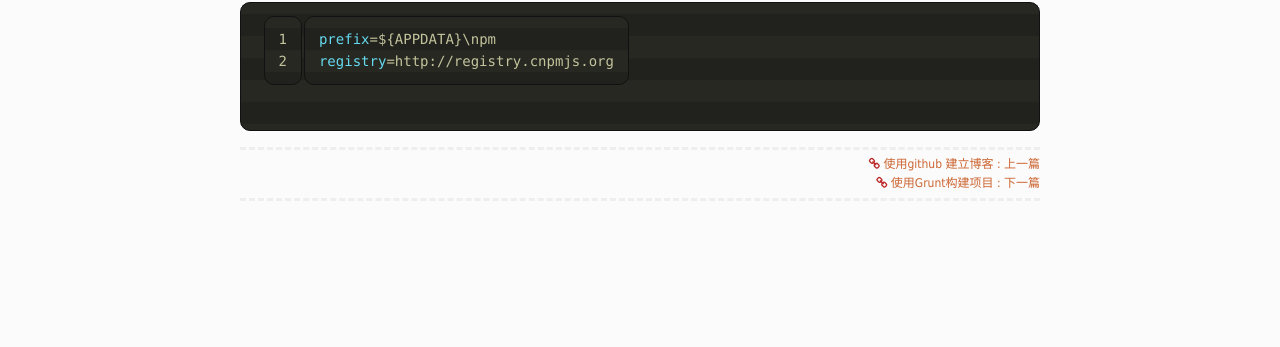
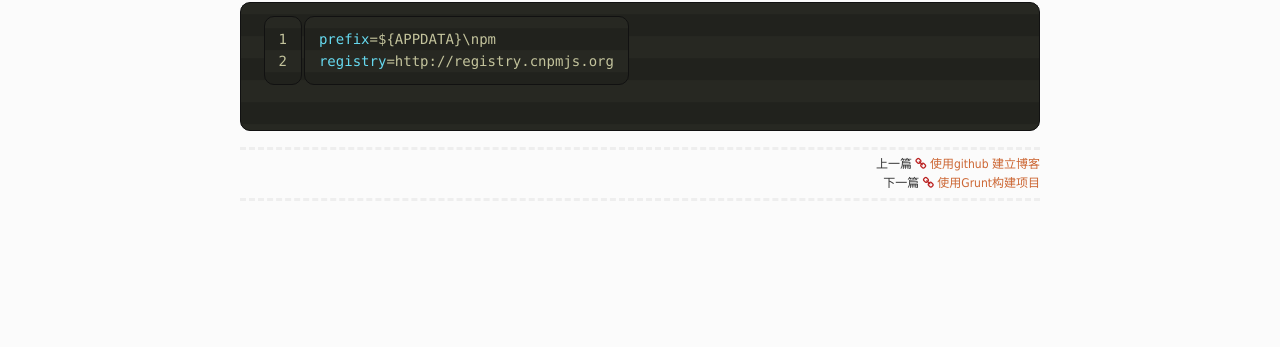
Before and after one commit to noyobo/noyobo.github.com, a Jekyll site: the page built from _posts/2014-03-13-npm-install-load-slow.md, in a window 1280 px wide. Shown: the part 480-827 px from the top of the page. Built offline with Jekyll 4.4.1, drawn with Linux system fonts in a browser that asks for light colours; nearby versions of some CDN libraries; comment, search, counter and statistics services are not loaded.

Commit message:
post page

```diff
--- a/_layouts/post.html
+++ b/_layouts/post.html
@@ -11,10 +11,10 @@ layout: default
     </article>
     <div class="post-footer">
     {%if page.previous %}
-    <i class="fa fa-link"></i> <a href="{{page.previous.url}}">{{page.previous.title}} : 上一篇</a><br/>
+    上一篇 <i class="fa fa-link"></i> <a href="{{page.previous.url}}">{{page.previous.title}}</a><br/>
     {% endif %}
     {%if page.next %}
-    <i class="fa fa-link"></i> <a href="{{page.next.url}}">{{page.next.title}} : 下一篇</a>
+    下一篇 <i class="fa fa-link"></i> <a href="{{page.next.url}}">{{page.next.title}}</a>
     {% endif %}
     </div>
     {% include custom/duoshuo.html %}
```
